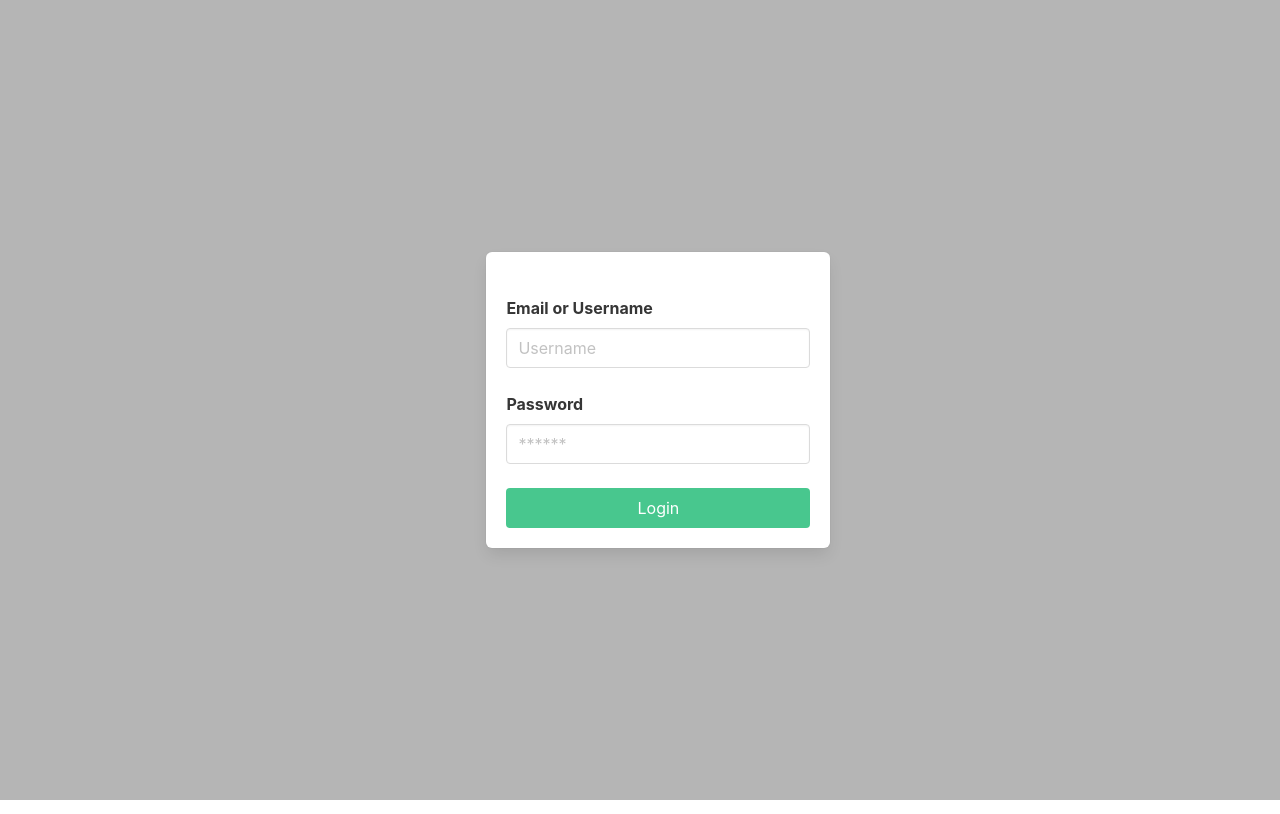
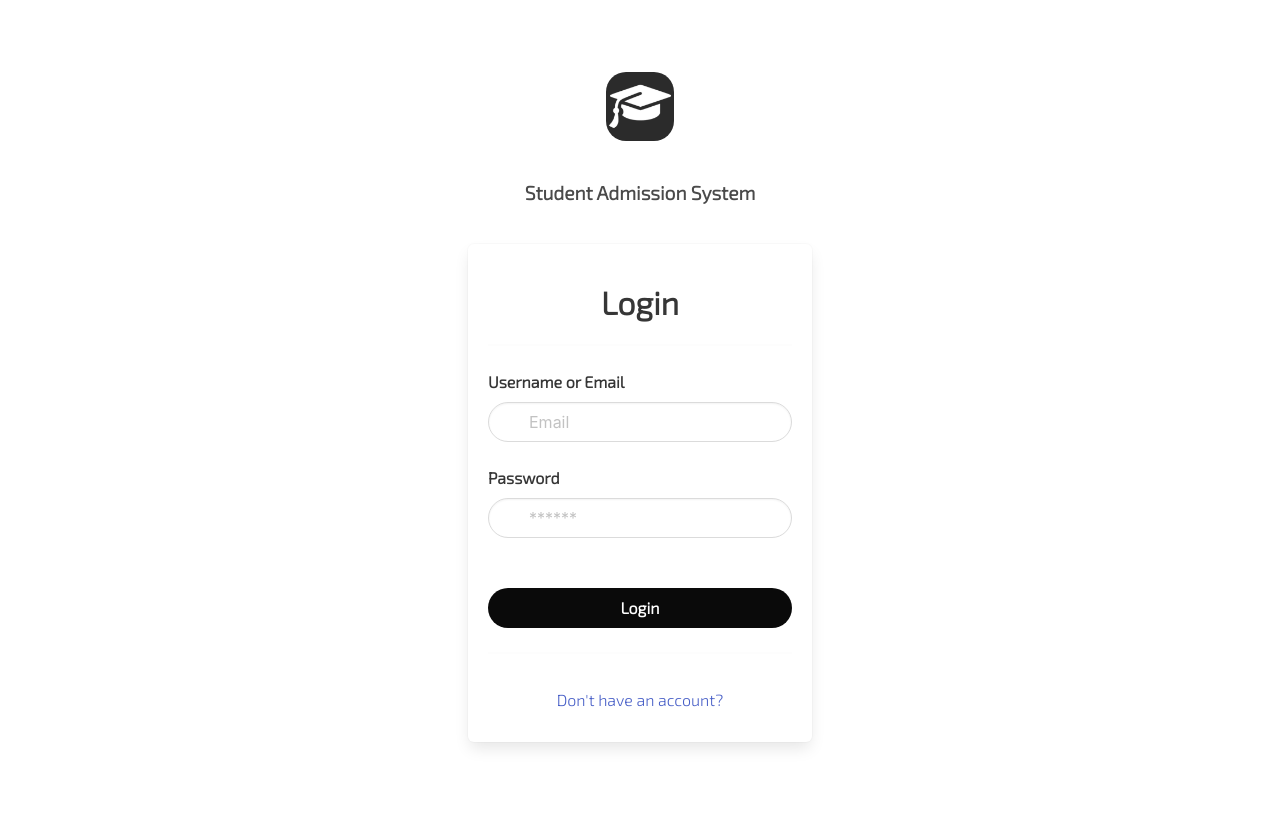
Before and after one commit to Powppo/final_react, a React (Create React App) app: page / in a window 1280 px wide. Built offline with nearby package versions, Linux system fonts and the light colour scheme.

Commit message:
Fix Auth Form 1

```diff
--- a/src/App.js
+++ b/src/App.js
@@ -5,7 +5,7 @@ import Login from "./components/Login";
 import Register from "./components/Register";
 import Dashboard from "./components/Dashboard";
 import Navbar from "./components/Navbar";
-import User from "./components/user/User"
+import User from "./components/user/user"
 
 import React from 'react';
 import 'bootstrap/dist/css/bootstrap.min.css';
@@ -13,6 +13,7 @@ import Navigation from "./components/Navigation";
 
 import Home from "./components/Home";
 import Students from "./components/Students";
+
 // import StudentList from "./components/StudentList";
 import Manage from "./components/Manage";
 import AdmissionResult from "./components/AdmissionResult";
--- /dev/null
+++ b/src/components/Auth.css
@@ -0,0 +1,49 @@
+@import url('https://fonts.googleapis.com/css2?family=Exo+2:wght@300&display=swap');
+
+.is-4-desktop {
+    height: 100%;
+    display: block;
+    margin-left: auto;
+    margin-right: auto;
+    justify-content: center;
+}
+
+img {
+    border-radius: 20px;
+    display: block;
+    width: 20%;
+    margin-left: auto;
+    margin-right: auto;
+}
+
+.sas {
+    text-align: center;
+    padding: 40px;
+    font-size: larger;
+    font-family: 'Exo 2', sans-serif;
+    font-weight: bolder;
+}
+
+.title {
+    text-align: center;
+    margin-top: 20px;
+    font-weight: bold;
+    font-family: 'Exo 2', sans-serif;
+}
+
+.label {
+    font-family: 'Exo 2', sans-serif;
+}
+
+.button {
+    margin-top: 50px;
+    margin-bottom: 20px;
+    font-weight: bold;
+    font-family: 'Exo 2', sans-serif;
+}
+
+.turn {
+    text-align: center;
+    font-family: 'Exo 2', sans-serif;
+    padding: 10px;
+}
--- a/src/components/Login.css
+++ /dev/null
@@ -1,5 +0,0 @@
-.is-4-desktop {
-    display: flex;
-    justify-content: center;
-    margin-left: 35%;
-}
--- a/src/components/Login.js
+++ b/src/components/Login.js
@@ -1,7 +1,9 @@
 import React , { useState }from 'react'
 import axios from 'axios'
 import { useNavigate } from 'react-router-dom'
-import "./Login.css";
+import "./Auth.css";
+import logo2 from '../static/logo2.png'
+
 const Login = () => {
   const [email, setEmail] = useState('');
   const [password, setPassword] = useState('');
@@ -23,27 +25,45 @@ const Login = () => {
     }
   }
   return (
-    <section className="hero has-background-grey-light is-fullheight is-fullwidth">
+    <section>
       <div className="hero-body">
         <div className="container">
           <div className="column is-centered">
             <div className="column is-4-desktop">
+              <img src={logo2} bg="dark" variant="dark" expand="lg"/>
+                  <h1 className='sas'>Student Admission System</h1>
                 <form onSubmit={ Auth } className="box">
                   <p className='has-text-centered'>{msg}</p>
-                    <div className="field mt-5">
-                        <label className="label">Email or Username</label>
-                        <div className="controls">
-                            <input type="text" className="input" placeholder="Username" value={email} onChange={(e) => setEmail(e.target.value)}/>
-                        </div>
+                  <h4 className='title'>Login</h4>
+                  <hr/>
+                  <div class="field mt-5">
+                      <label className='label'>Username or Email</label>
+                      <p class="control has-icons-left has-icons-right">
+                      <input type="text" className="input is-rounded" placeholder="Email" value={email} onChange={(e) => setEmail(e.target.value)}/>
+                        <span class="icon is-small is-left">
+                          <i class="fas fa-envelope"></i>
+                        </span>
+                        <span class="icon is-small is-right">
+                          <i class="fas fa-check"></i>
+                        </span>
+                      </p>
+                    </div>
+                    <div class="field mt-5">
+                      <label className='label'> Password</label>
+                      <p class="control has-icons-left  ">
+                      <input type="password" className="input is-rounded" placeholder="******" value={password} onChange={(e) => setPassword(e.target.value)}/>
+                        <span class="icon is-small is-left">
+                          <i class="fas fa-lock"></i>
+                        </span>
+                      </p>
                     </div>
                     <div className="field mt-5">
-                        <label className="label">Password</label>
-                        <div className="controls">
-                            <input type="password" className="input" placeholder="******" value={password} onChange={(e) => setPassword(e.target.value)}/>
-                        </div>
+                        <button className="button is-black is-fullwidth is-rounded">Login</button>
                     </div>
-                    <div className="field mt-5">
-                        <button className="button is-success is-fullwidth">Login</button>
+                    <hr/>
+                    <div className='turn'>
+                      <a href='/register'>
+                        Don't have an account?</a>
                     </div>
                 </form>
             </div>
--- a/src/components/Register.js
+++ b/src/components/Register.js
@@ -1,6 +1,7 @@
 import React, { useState } from 'react'
 import axios from 'axios';
 import { useNavigate } from "react-router-dom";
+import logo2 from '../static/logo2.png';
 
 const Register = () => {
   const [name, setName] = useState('');
@@ -28,39 +29,58 @@ const Register = () => {
   }
 
   return (
-    <section className="hero has-background-grey-light is-fullheight is-fullwidth">
+    <section>
       <div className="hero-body">
         <div className="container">
           <div className="column is-centered">
             <div className="column is-4-desktop">
+                <img src={logo2} bg="dark" variant="dark" expand="lg"/>
+                  <h1 className='sas'>Student Admission System</h1>
                 <form onSubmit={ Register } className="box">
                 <p className='has-text-centered'>{msg}</p>
+                  <h4 className='title'>Register</h4>
+                    <hr/>
                     <div className="field mt-5">
                         <label className="label">Name</label>
                         <div className="controls">
-                            <input type="text" className="input" placeholder="Name" value={name} onChange={(e) => setName(e.target.value)}/>
+                            <input type="text" className="input is-rounded" placeholder="Name" value={name} onChange={(e) => setName(e.target.value)}/>
                         </div>
                     </div>
-                    <div className="field mt-5">
-                        <label className="label">Email</label>
-                        <div className="controls">
-                            <input type="text" className="input" placeholder="Email" value={email} onChange={(e) => setEmail(e.target.value)}/>
-                        </div>
+                    <div class="field mt-5">
+                      <label className='label'>Email</label>
+                      <p class="control has-icons-left has-icons-right">
+                      <input type="text" className="input is-rounded" placeholder="Email" value={email} onChange={(e) => setEmail(e.target.value)}/>
+                        <span class="icon is-small is-left">
+                          <i class="fas fa-envelope"></i>
+                        </span>
+                        <span class="icon is-small is-right">
+                          <i class="fas fa-check"></i>
+                        </span>
+                      </p>
                     </div>
-                    <div className="field mt-5">
-                        <label className="label">Password</label>
-                        <div className="controls">
-                            <input type="password" className="input" placeholder="******" value={password} onChange={(e) => setPassword(e.target.value)}/>
-                        </div>
+                    <div class="field mt-5">
+                      <label className='label'> Password</label>
+                      <p class="control has-icons-left  ">
+                      <input type="password" className="input is-rounded" placeholder="******" value={password} onChange={(e) => setPassword(e.target.value)}/>
+                        <span class="icon is-small is-left">
+                          <i class="fas fa-lock"></i>
+                        </span>
+                      </p>
                     </div>
                     <div className="field mt-5">
                         <label className="label"> Confirm Password</label>
                         <div className="controls">
-                            <input type="password" className="input" placeholder="******" value={confPassword} onChange={(e) => setConfPassword(e.target.value)}/>
+                            <input type="password" className="input is-rounded" placeholder="******" value={confPassword} onChange={(e) => setConfPassword(e.target.value)}/>
                         </div>
                     </div>
                     <div className="field mt-5">
-                        <button className="button is-success is-fullwidth">Register</button>
+                        <button className="button is-black is-fullwidth is-rounded">Register</button>
+                    </div>
+                    <hr/>
+                    <div className='turn'>
+                      <a href='/'>
+                        Already have an account?
+                      </a>
                     </div>
                 </form>
             </div>
```
Also changed, not shown: src/static/logo2.png (added).
